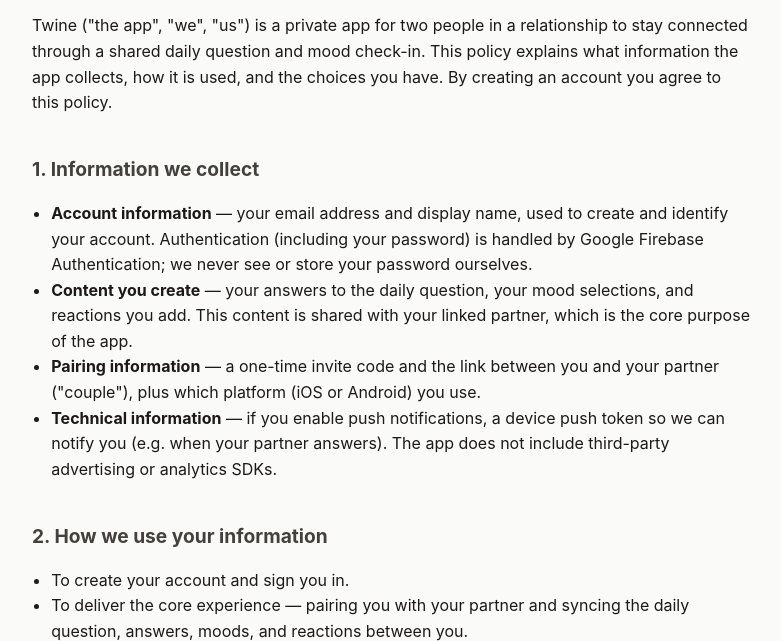
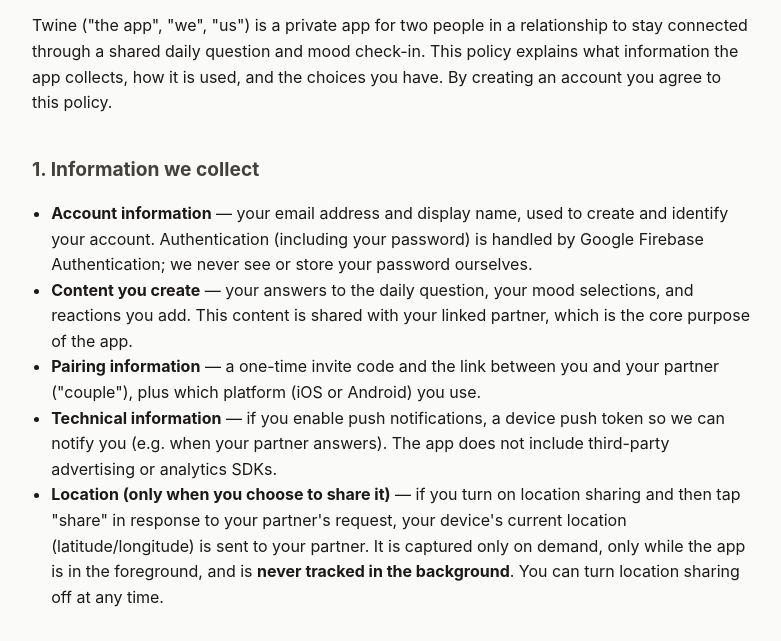
Before and after one commit to Kashif404/twine-privacy, a plain HTML site: page index.html in a window 1280 px wide. Shown: the part 149-790 px from the top of the page, without its empty margins (248-1029 px from the left). Drawn offline with Linux system fonts and the light colour scheme.

Commit message:
Disclose on-demand location sharing in privacy policy

```diff
--- a/index.html
+++ b/index.html
@@ -37,6 +37,7 @@
     <li><strong>Content you create</strong> — your answers to the daily question, your mood selections, and reactions you add. This content is shared with your linked partner, which is the core purpose of the app.</li>
     <li><strong>Pairing information</strong> — a one-time invite code and the link between you and your partner ("couple"), plus which platform (iOS or Android) you use.</li>
     <li><strong>Technical information</strong> — if you enable push notifications, a device push token so we can notify you (e.g. when your partner answers). The app does not include third-party advertising or analytics SDKs.</li>
+    <li><strong>Location (only when you choose to share it)</strong> — if you turn on location sharing and then tap "share" in response to your partner's request, your device's current location (latitude/longitude) is sent to your partner. It is captured only on demand, only while the app is in the foreground, and is <strong>never tracked in the background</strong>. You can turn location sharing off at any time.</li>
   </ul>
 
   <h2>2. How we use your information</h2>
```
